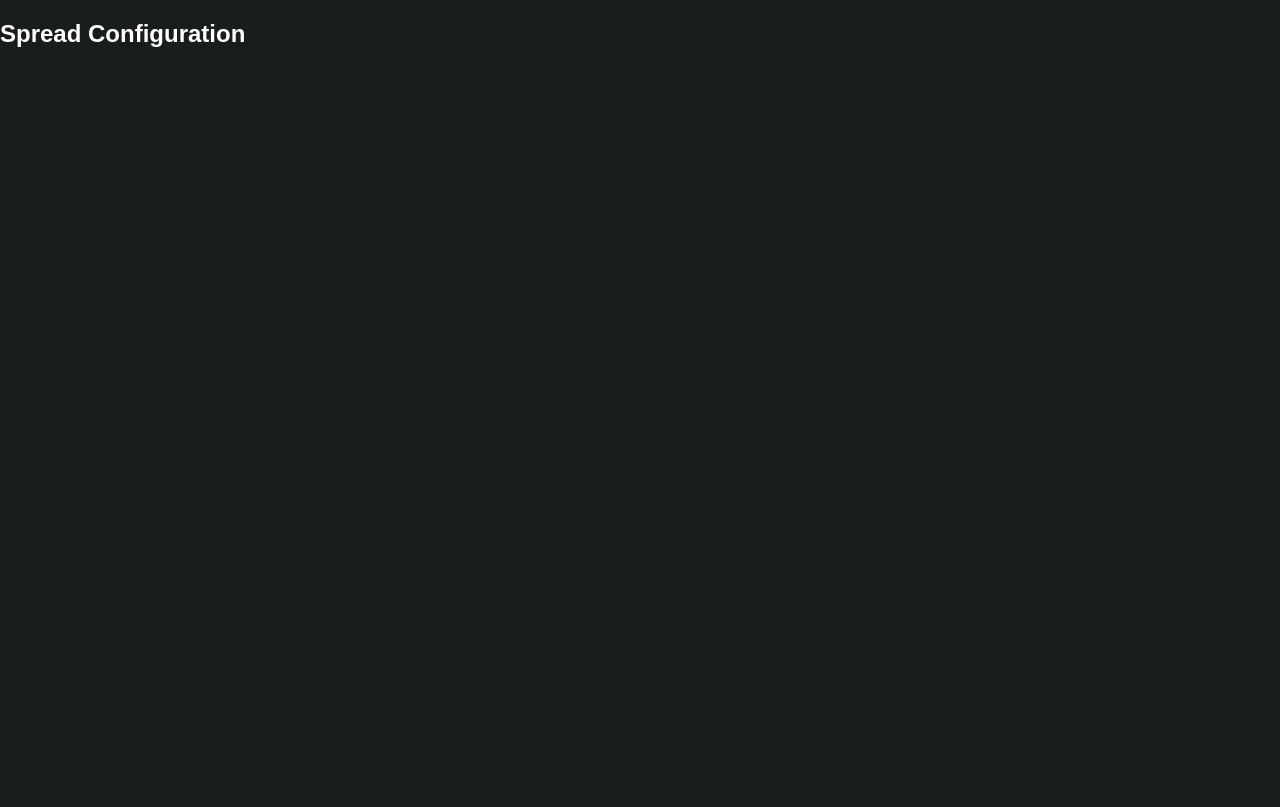
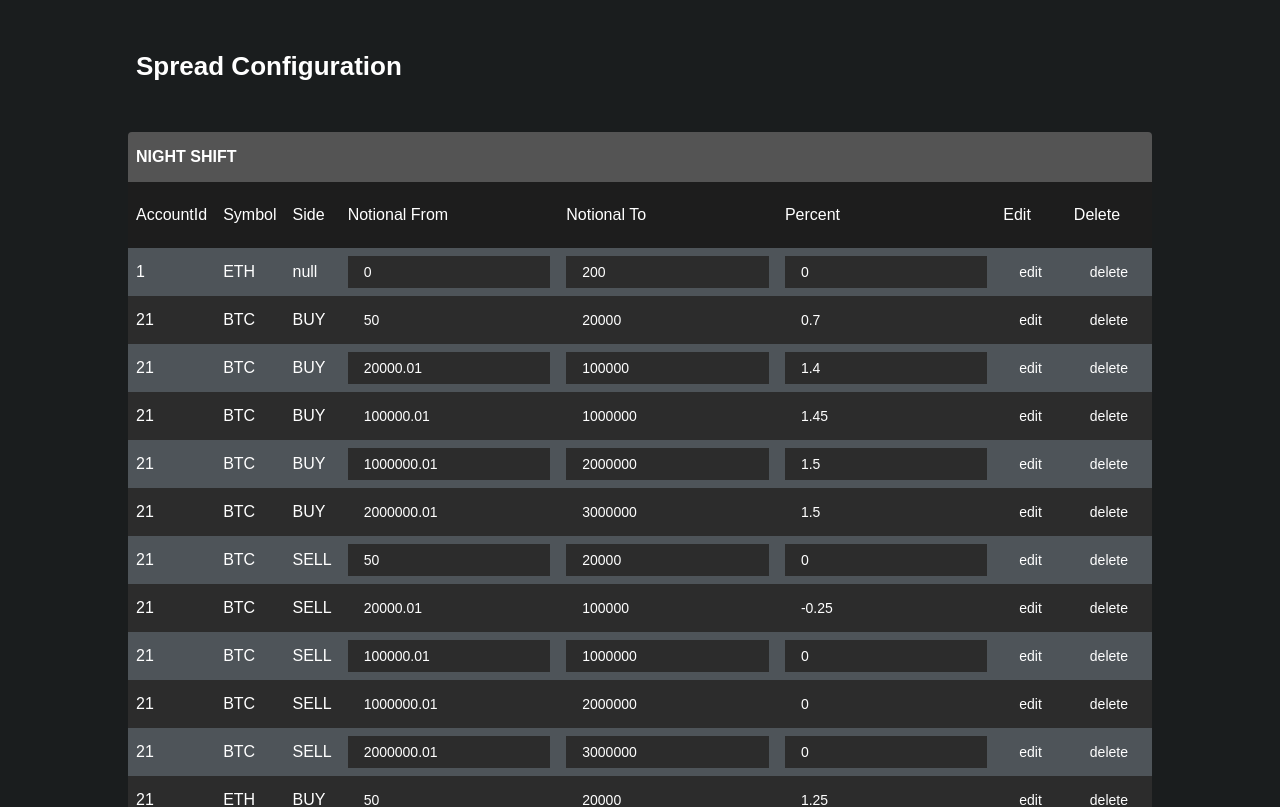
Before and after one commit to otavio-sanchez/spread-configuration, a React app: page / in a window 1280 px wide. Shown: the top 807 px of the page. Built offline with nearby package versions, Linux system fonts and the light colour scheme.

Commit message:
feat: criação container nightShift

```diff
--- /dev/null
+++ b/src/containers/NightShift/index.tsx
@@ -0,0 +1,92 @@
+import React from 'react';
+import { TSpread } from '../../commons/types';
+import Button from '../../components/button';
+import { Input } from '../../components/input/style';
+import { TableRow, TableCol, Table } from '../../components/table';
+import { data } from './mock';
+import { Content, Title } from './style';
+
+function NightShift() {
+	const headerTable = [
+		'AccountId',
+		'Symbol',
+		'Side',
+		'Notional From',
+		'Notional To',
+		'Percent',
+		'Edit',
+		'Delete',
+	];
+
+	const renderHeader = () => {
+		return (
+			<TableRow>
+				{headerTable.map((item: string) => (
+					<TableCol key={item}>{item}</TableCol>
+				))}
+			</TableRow>
+		);
+	};
+
+	const renderBody = () => {
+		return data.body.map(
+			({
+				accountId,
+				symbol,
+				side,
+				notionalFrom,
+				notionalTo,
+				spreadPercentil,
+			}: TSpread) => (
+				<TableRow key={accountId}>
+					<TableCol>{`${accountId}`}</TableCol>
+					<TableCol>{symbol}</TableCol>
+					<TableCol>{`${side}`}</TableCol>
+					<TableCol>
+						<Input
+							onChange={() => null}
+							defaultValue={notionalFrom}
+							name="notionalFrom"
+						/>
+					</TableCol>
+					<TableCol>
+						<Input
+							onChange={() => null}
+							defaultValue={notionalTo}
+							name="notionalTo"
+						/>
+					</TableCol>
+					<TableCol>
+						<Input
+							onChange={() => null}
+							defaultValue={spreadPercentil}
+							name="percent"
+						/>
+					</TableCol>
+					<TableCol>
+						<Button typeButton="icon" onClick={() => null}>
+							edit
+						</Button>
+					</TableCol>
+					<TableCol>
+						<Button typeButton="icon" onClick={() => null}>
+							delete
+						</Button>
+					</TableCol>
+				</TableRow>
+			)
+		);
+	};
+
+	return (
+		<Content>
+			<Title>NIGHT SHIFT</Title>
+			<Table>
+				{renderHeader()}
+				<>{renderBody()}</>
+			</Table>
+		</Content>
+	);
+}
+
+export default NightShift;
--- /dev/null
+++ b/src/containers/NightShift/mock.ts
@@ -0,0 +1,426 @@
+export const data = {
+	body: [
+		{
+			id: 79,
+			spreadTypeId: 1,
+			accountId: 1,
+			symbol: 'ETH',
+			side: null,
+			notionalFrom: 0.0,
+			notionalTo: 200.0,
+			spreadPercentil: 0.0,
+		},
+		{
+			id: 38,
+			spreadTypeId: 1,
+			accountId: 21,
+			symbol: 'BTC',
+			side: 'BUY',
+			notionalFrom: 50.0,
+			notionalTo: 20000.0,
+			spreadPercentil: 0.7,
+		},
+		{
+			id: 40,
+			spreadTypeId: 1,
+			accountId: 21,
+			symbol: 'BTC',
+			side: 'BUY',
+			notionalFrom: 20000.01,
+			notionalTo: 100000.0,
+			spreadPercentil: 1.4,
+		},
+		{
+			id: 42,
+			spreadTypeId: 1,
+			accountId: 21,
+			symbol: 'BTC',
+			side: 'BUY',
+			notionalFrom: 100000.01,
+			notionalTo: 1000000.0,
+			spreadPercentil: 1.45,
+		},
+		{
+			id: 44,
+			spreadTypeId: 1,
+			accountId: 21,
+			symbol: 'BTC',
+			side: 'BUY',
+			notionalFrom: 1000000.01,
+			notionalTo: 2000000.0,
+			spreadPercentil: 1.5,
+		},
+		{
+			id: 47,
+			spreadTypeId: 1,
+			accountId: 21,
+			symbol: 'BTC',
+			side: 'BUY',
+			notionalFrom: 2000000.01,
+			notionalTo: 3000000.0,
+			spreadPercentil: 1.5,
+		},
+		{
+			id: 39,
+			spreadTypeId: 1,
+			accountId: 21,
+			symbol: 'BTC',
+			side: 'SELL',
+			notionalFrom: 50.0,
+			notionalTo: 20000.0,
+			spreadPercentil: 0.0,
+		},
+		{
+			id: 41,
+			spreadTypeId: 1,
+			accountId: 21,
+			symbol: 'BTC',
+			side: 'SELL',
+			notionalFrom: 20000.01,
+			notionalTo: 100000.0,
+			spreadPercentil: -0.25,
+		},
+		{
+			id: 43,
+			spreadTypeId: 1,
+			accountId: 21,
+			symbol: 'BTC',
+			side: 'SELL',
+			notionalFrom: 100000.01,
+			notionalTo: 1000000.0,
+			spreadPercentil: 0.0,
+		},
+		{
+			id: 46,
+			spreadTypeId: 1,
+			accountId: 21,
+			symbol: 'BTC',
+			side: 'SELL',
+			notionalFrom: 1000000.01,
+			notionalTo: 2000000.0,
+			spreadPercentil: 0.0,
+		},
+		{
+			id: 48,
+			spreadTypeId: 1,
+			accountId: 21,
+			symbol: 'BTC',
+			side: 'SELL',
+			notionalFrom: 2000000.01,
+			notionalTo: 3000000.0,
+			spreadPercentil: 0.0,
+		},
+		{
+			id: 49,
+			spreadTypeId: 1,
+			accountId: 21,
+			symbol: 'ETH',
+			side: 'BUY',
+			notionalFrom: 50.0,
+			notionalTo: 20000.0,
+			spreadPercentil: 1.25,
+		},
+		{
+			id: 51,
+			spreadTypeId: 1,
+			accountId: 21,
+			symbol: 'ETH',
+			side: 'BUY',
+			notionalFrom: 20000.01,
+			notionalTo: 100000.0,
+			spreadPercentil: 1.35,
+		},
+		{
+			id: 53,
+			spreadTypeId: 1,
+			accountId: 21,
+			symbol: 'ETH',
+			side: 'BUY',
+			notionalFrom: 100000.01,
+			notionalTo: 1000000.0,
+			spreadPercentil: 1.4,
+		},
+		{
+			id: 55,
+			spreadTypeId: 1,
+			accountId: 21,
+			symbol: 'ETH',
+			side: 'BUY',
+			notionalFrom: 1000000.01,
+			notionalTo: 2000000.0,
+			spreadPercentil: 1.45,
+		},
+		{
+			id: 57,
+			spreadTypeId: 1,
+			accountId: 21,
+			symbol: 'ETH',
+			side: 'BUY',
+			notionalFrom: 2000000.01,
+			notionalTo: 3000000.0,
+			spreadPercentil: 1.5,
+		},
+		{
+			id: 50,
+			spreadTypeId: 1,
+			accountId: 21,
+			symbol: 'ETH',
+			side: 'SELL',
+			notionalFrom: 50.0,
+			notionalTo: 20000.0,
+			spreadPercentil: -0.35,
+		},
+		{
+			id: 52,
+			spreadTypeId: 1,
+			accountId: 21,
+			symbol: 'ETH',
+			side: 'SELL',
+			notionalFrom: 20000.01,
+			notionalTo: 100000.0,
+			spreadPercentil: -0.25,
+		},
+		{
+			id: 54,
+			spreadTypeId: 1,
+			accountId: 21,
+			symbol: 'ETH',
+			side: 'SELL',
+			notionalFrom: 100000.01,
+			notionalTo: 1000000.0,
+			spreadPercentil: 0.0,
+		},
+		{
+			id: 56,
+			spreadTypeId: 1,
+			accountId: 21,
+			symbol: 'ETH',
+			side: 'SELL',
+			notionalFrom: 1000000.01,
+			notionalTo: 2000000.0,
+			spreadPercentil: 0.0,
+		},
+		{
+			id: 58,
+			spreadTypeId: 1,
+			accountId: 21,
+			symbol: 'ETH',
+			side: 'SELL',
+			notionalFrom: 2000000.01,
+			notionalTo: 3000000.0,
+			spreadPercentil: 0.0,
+		},
+		{
+			id: 80,
+			spreadTypeId: 2,
+			accountId: 1,
+			symbol: 'ETH',
+			side: null,
+			notionalFrom: 0.0,
+			notionalTo: 200.0,
+			spreadPercentil: 0.0,
+		},
+		{
+			id: 59,
+			spreadTypeId: 2,
+			accountId: 21,
+			symbol: 'BTC',
+			side: 'BUY',
+			notionalFrom: 50.0,
+			notionalTo: 20000.0,
+			spreadPercentil: 3.0,
+		},
+		{
+			id: 61,
+			spreadTypeId: 2,
+			accountId: 21,
+			symbol: 'BTC',
+			side: 'BUY',
+			notionalFrom: 20000.01,
+			notionalTo: 100000.0,
+			spreadPercentil: 3.0,
+		},
+		{
+			id: 63,
+			spreadTypeId: 2,
+			accountId: 21,
+			symbol: 'BTC',
+			side: 'BUY',
+			notionalFrom: 100000.01,
+			notionalTo: 1000000.0,
+			spreadPercentil: 3.0,
+		},
+		{
+			id: 65,
+			spreadTypeId: 2,
+			accountId: 21,
+			symbol: 'BTC',
+			side: 'BUY',
+			notionalFrom: 1000000.01,
+			notionalTo: 2000000.0,
+			spreadPercentil: 3.0,
+		},
+		{
+			id: 67,
+			spreadTypeId: 2,
+			accountId: 21,
+			symbol: 'BTC',
+			side: 'BUY',
+			notionalFrom: 2000000.01,
+			notionalTo: 3000000.0,
+			spreadPercentil: 3.0,
+		},
+		{
+			id: 60,
+			spreadTypeId: 2,
+			accountId: 21,
+			symbol: 'BTC',
+			side: 'SELL',
+			notionalFrom: 50.0,
+			notionalTo: 20000.0,
+			spreadPercentil: 0.0,
+		},
+		{
+			id: 62,
+			spreadTypeId: 2,
+			accountId: 21,
+			symbol: 'BTC',
+			side: 'SELL',
+			notionalFrom: 20000.01,
+			notionalTo: 100000.0,
+			spreadPercentil: 0.0,
+		},
+		{
+			id: 64,
+			spreadTypeId: 2,
+			accountId: 21,
+			symbol: 'BTC',
+			side: 'SELL',
+			notionalFrom: 100000.01,
+			notionalTo: 1000000.0,
+			spreadPercentil: 0.0,
+		},
+		{
+			id: 66,
+			spreadTypeId: 2,
+			accountId: 21,
+			symbol: 'BTC',
+			side: 'SELL',
+			notionalFrom: 1000000.01,
+			notionalTo: 2000000.0,
+			spreadPercentil: 0.0,
+		},
+		{
+			id: 68,
+			spreadTypeId: 2,
+			accountId: 21,
+			symbol: 'BTC',
+			side: 'SELL',
+			notionalFrom: 2000000.01,
+			notionalTo: 3000000.0,
+			spreadPercentil: 0.0,
+		},
+		{
+			id: 69,
+			spreadTypeId: 2,
+			accountId: 21,
+			symbol: 'ETH',
+			side: 'BUY',
+			notionalFrom: 50.0,
+			notionalTo: 20000.0,
+			spreadPercentil: 3.0,
+		},
+		{
+			id: 71,
+			spreadTypeId: 2,
+			accountId: 21,
+			symbol: 'ETH',
+			side: 'BUY',
+			notionalFrom: 20000.01,
+			notionalTo: 100000.0,
+			spreadPercentil: 3.0,
+		},
+		{
+			id: 73,
+			spreadTypeId: 2,
+			accountId: 21,
+			symbol: 'ETH',
+			side: 'BUY',
+			notionalFrom: 100000.01,
+			notionalTo: 1000000.0,
+			spreadPercentil: 3.0,
+		},
+		{
+			id: 75,
+			spreadTypeId: 2,
+			accountId: 21,
+			symbol: 'ETH',
+			side: 'BUY',
+			notionalFrom: 1000000.01,
+			notionalTo: 2000000.0,
+			spreadPercentil: 3.0,
+		},
+		{
+			id: 77,
+			spreadTypeId: 2,
+			accountId: 21,
+			symbol: 'ETH',
+			side: 'BUY',
+			notionalFrom: 2000000.01,
+			notionalTo: 3000000.0,
+			spreadPercentil: 3.0,
+		},
+		{
+			id: 70,
+			spreadTypeId: 2,
+			accountId: 21,
+			symbol: 'ETH',
+			side: 'SELL',
+			notionalFrom: 50.0,
+			notionalTo: 20000.0,
+			spreadPercentil: 0.0,
+		},
+		{
+			id: 72,
+			spreadTypeId: 2,
+			accountId: 21,
+			symbol: 'ETH',
+			side: 'SELL',
+			notionalFrom: 20000.01,
+			notionalTo: 100000.0,
+			spreadPercentil: 0.0,
+		},
+		{
+			id: 74,
+			spreadTypeId: 2,
+			accountId: 21,
+			symbol: 'ETH',
+			side: 'SELL',
+			notionalFrom: 100000.01,
+			notionalTo: 1000000.0,
+			spreadPercentil: 0.0,
+		},
+		{
+			id: 76,
+			spreadTypeId: 2,
+			accountId: 21,
+			symbol: 'ETH',
+			side: 'SELL',
+			notionalFrom: 1000000.01,
+			notionalTo: 2000000.0,
+			spreadPercentil: 0.0,
+		},
+		{
+			id: 78,
+			spreadTypeId: 2,
+			accountId: 21,
+			symbol: 'ETH',
+			side: 'SELL',
+			notionalFrom: 2000000.01,
+			notionalTo: 3000000.0,
+			spreadPercentil: 0.0,
+		},
+	],
+	recordsCount: 42,
+	executionDate: '2022-09-27T19:29:04.553Z',
+};
--- /dev/null
+++ b/src/containers/NightShift/style/index.tsx
@@ -0,0 +1,15 @@
+import styled from 'styled-components';
+import { TTheme } from '../../../themes';
+
+export const Content = styled.section`
+	width: 100%;
+	background-color: ${({ theme }: { theme: TTheme }) => theme.colors.grey[200]};
+	border-radius: 4px;
+`;
+export const Title = styled.h2`
+	font-size: ${({ theme }: { theme: TTheme }) => theme.size.font.large};
+	padding: ${({ theme }: { theme: TTheme }) => theme.space(2)}
+		${({ theme }: { theme: TTheme }) => theme.space(1)};
+	color: #fff;
+	margin: 0px;
+`;
--- a/src/pages/SpreadConfiguration/index.tsx
+++ b/src/pages/SpreadConfiguration/index.tsx
@@ -1,7 +1,23 @@
 import React from 'react';
+import Header from '../../components/header';
+import NightShift from '../../containers/NightShift';
+import { Container, Row, Col } from '../../components/grid';
 
 function SpreadConfiguration() {
-	return <h1 data-testid="main-title">Spread Configuration</h1>;
+	return (
+		<Container>
+			<Row spacingRow={2}>
+				<Col>
+					<Header data-testid="main-title" title="Spread Configuration" />
+				</Col>
+			</Row>
+			<Row spacingRow={2}>
+				<Col>
+					<NightShift />
+				</Col>
+			</Row>
+		</Container>
+	);
 }
 
 export default SpreadConfiguration;
```
